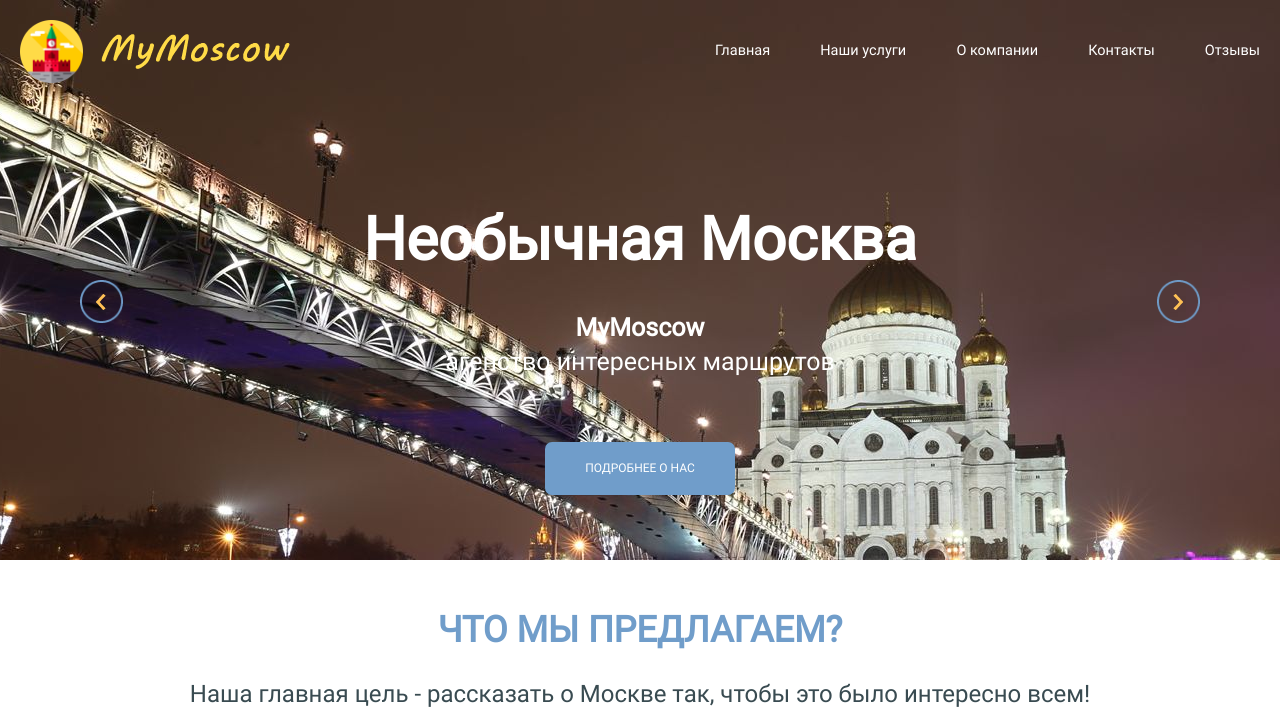
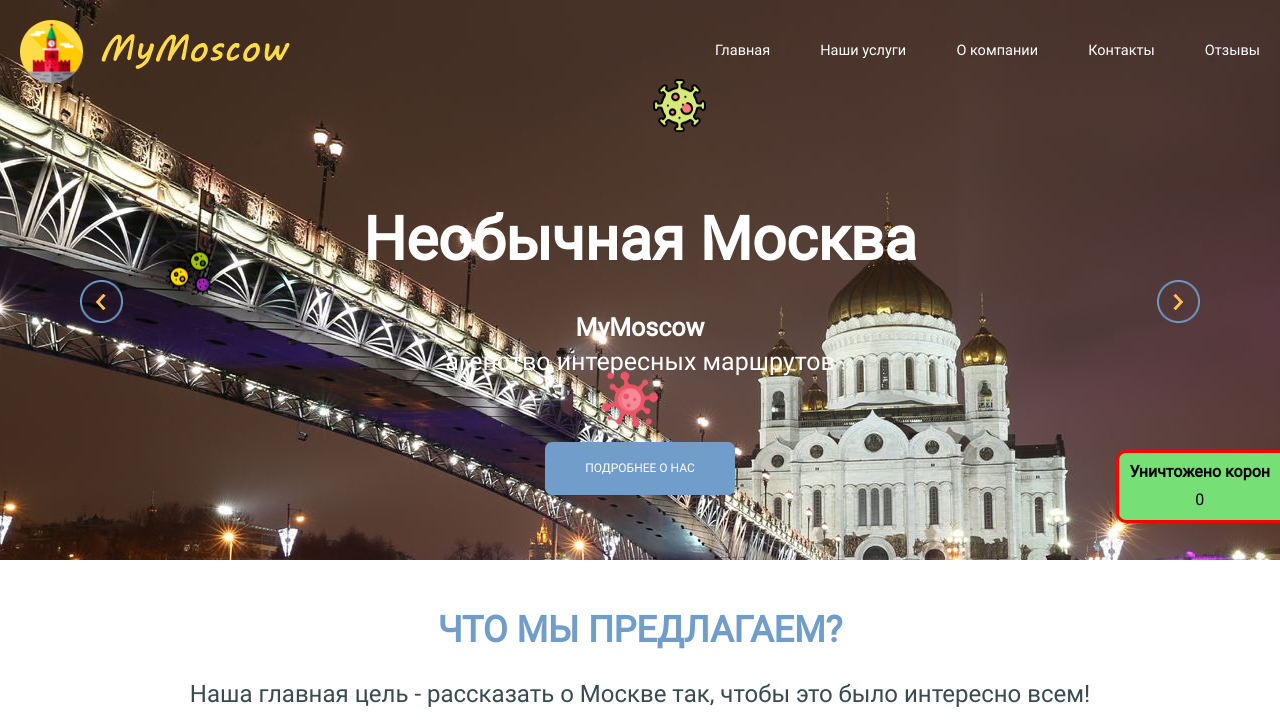
Before and after one commit to TimaPaps/project_1, a PHP site: page / in a window 1280 px wide. Shown: the top 722 px of the page. Run offline with PHP 8.4, Linux system fonts and the light colour scheme; data that the repository does not hold is empty.

Commit message:
добавил файл vanilla.js и на чистом js и css добавил анимацию - падающие короны и их уничтожение

```diff
--- a/css/style.css
+++ b/css/style.css
@@ -808,3 +808,55 @@ textarea {
 	background: #f4f6ff;
 }
 /*конец страницы поиска по клиентам*/
+
+/*начало - падающие снежинки*/
+.snowFlake {
+    /*background: white;
+    border-radius: 50%;*/
+    width: 60px;
+    height: 60px;
+    position: absolute;
+    top: 0;
+    left: 5;
+    animation: snow 11s infinite;
+    transform: translateY(0);
+    opacity: 1;
+    cursor: pointer;
+    z-index: 4;
+    background: url();
+}
+
+@keyframes snow {
+    70% {
+        opacity: 1;
+    }
+    100% {
+        transform: translateY(500px);
+        opacity: 0;
+    }
+}
+
+.windowCountFlakeKill {
+    background: rgb(118, 223, 118);
+    border: 3px solid red;
+    border-right: none;
+    border-radius: 10px 0 0 10px;
+    padding: 10px;
+    box-sizing: border-box;
+    min-width: 150px;
+    min-height: 50px;
+    position: absolute;
+    right: 0;
+    top: 450px;
+    z-index: 4;
+    text-align: center;
+}
+
+.windowCountFlakeKill h4 {
+    margin: 0 0 10px 0;
+}
+
+.windowCountFlakeKill p {
+    margin: 0;
+}
+/*конец - падающие снежинки*/
--- a/inc/footer.php
+++ b/inc/footer.php
@@ -51,5 +51,6 @@
     <script src="/js/jquery-3.5.1.min.js"></script>
     <script src="/js/script.js"></script>
     <script src="/images/images_page1/slides/slides.js"></script>
+    <script src="/js/vanilla.js"></script>
 </body>
 </html>
--- a/index.php
+++ b/index.php
@@ -76,7 +76,7 @@
     </div>
     <main>
         <section class="wrapper-block">
-            <div class="about">
+            <div id="about" class="about">
                 <h2>ЧТО МЫ ПРЕДЛАГАЕМ?</h2>
                 <p>Наша главная цель - рассказать о Москве так, чтобы это было интересно всем!</p>
                 <div class="about-item">
--- a/js/script.js
+++ b/js/script.js
@@ -1,6 +1,6 @@
 //выползающее меню header
 let countMenuBtn = 0;
-console.log(countMenuBtn);
+//console.log(countMenuBtn);
 
 $(window).resize(function() {
 
@@ -50,4 +50,4 @@ $(window).resize(function() {
         $('.header-menu-close-btn').css('display', 'none');
     }
 });
-console.log(countMenuBtn);
+//console.log(countMenuBtn);
--- /dev/null
+++ b/js/vanilla.js
@@ -0,0 +1,121 @@
+//начало - падающие снежинки
+
+let countFlake = 0;
+let countFlakeKill = 0;
+
+//создаю массив вирусов
+let virus = [
+    "url('/images/virus/virus.svg') center center / contain no-repeat",
+    "url('/images/virus/virus1.svg') center center / contain no-repeat",
+    "url('/images/virus/virus2.svg') center center / contain no-repeat",
+    "url('/images/virus/virus3.svg') center center / contain no-repeat",
+    "url('/images/virus/virus4.svg') center center / contain no-repeat",
+    "url('/images/virus/virus5.svg') center center / contain no-repeat",
+    "url('/images/virus/virus6.svg') center center / contain no-repeat",
+    "url('/images/virus/virus7.svg') center center / contain no-repeat",
+    "url('/images/virus/virus8.svg') center center / contain no-repeat",
+    "url('/images/virus/virus9.svg') center center / contain no-repeat"
+];
+
+// 1 создаю окно для подсчета удаленных снежинок
+// 1.1 создаю окно
+let windowCountFlakeKill = document.createElement('div');
+// 1.2 создаю заголовок и текст для вставки в окно
+let flakeKillText = document.createElement('h4');
+flakeKillText.textContent = "Уничтожено корон";
+let flakeKillCount = document.createElement('p');
+flakeKillCount.textContent = "0";
+
+// 1.3 задаю размеры и стили окна
+windowCountFlakeKill.classList.add('windowCountFlakeKill');
+
+// 1.4 вывожу окно на страницу с заголовком и счетчиком
+document.body.appendChild(windowCountFlakeKill);
+windowCountFlakeKill.prepend(flakeKillText); //заголовок
+windowCountFlakeKill.append(flakeKillCount); //счетчик
+
+// 2 создаю функцию для генерации снежинок
+function createFlake() {
+    // 2.1 создаю элемент
+    let flake = document.createElement('div');
+
+    // 2.2 изменяю элемент
+    /*//вариант добавления стилей элементу, но не стоит описывать все стили таким образом
+    flake.style.background = 'white';
+    flake.style.borderRadius = '50%';
+    flake.style.width = '60px';
+    flake.style.height = '60px';*/
+
+    // 2.2 изменяю элемент - правильный вариант - в файле стилей описать и подключить
+    flake.classList.add('snowFlake');
+    //вставляю рандомно из массива ссылки на картинки вирусов
+    flake.style.background = virus[Math.round(Math.random() * (virus.length - 1))];
+    //вывожу элемент в разных местах экрана
+    flake.style.left = Math.round(Math.random() * 90) + '%';
+    //меняю рандомно размеры элемента
+    function flakeSizeRandom(min, max) {
+        return Math.round(Math.random() * (max - min + 1)) + min + 'px';
+    }
+    let flakeWidth = flake.style.width = flakeSizeRandom(25, 60);
+    flake.style.height = flakeWidth;
+
+    // 2.3 обработчик события - при клике удаляю элемент
+    flake.addEventListener('click', function() {
+        flake.remove();  //или this.remove();
+        countFlakeKill++;
+        //вывожу количество удаленных элементов
+        flakeKillCount.innerText = countFlakeKill;
+        //после удаления вызываю функцию генерации элемента для создания нового элемента
+        createFlake(); //рекурсия - внутри функии вызываю эту же функцию
+    });
+
+    // 3 вывожу элемент на страницу
+    //помещаю эл-т flake в конец body (prepend - в начало)
+    document.body.appendChild(flake);
+    /*для не body -  let footer = document.querySelector('footer'); или ('.footer'); ХЗ;
+                     document.footer.appendChild(flake);*/
+}
+
+//помещаю интервал в переменную
+let flakeInterval = setInterval(function() {   //setInterval - для интервала выпадания снежинок
+    //ограничиваю кол-во элементов длинной массива с картинками вирусов
+    if (countFlake < virus.length) {
+        //вызываю функцию генерации элемента
+        createFlake();
+        countFlake++;
+    } else {
+        //останавливаю интервал
+        clearInterval(flakeInterval);
+    }
+}, 1730)
+
+//конец - падающие снежинки
+
+// 1 снежинки разных размеров - генерация случайных размеров
+// 2 вести подсчет убитых снежинок
+// 3 выводить кол-во убитых снежинок в отдельный информационный блок
+// 4 скачать с флэтикон снежинки и сделать случайный выбор изображения снежинок - нужен массив
+
+
+
+/*let about = document.querySelector('.about');
+//вывожу эл-т в формате объекта
+//console.dir(about);
+//вывожу св-во эл-та
+console.log(about.className);
+//перезаписываю данные в св-ве эл-та
+about.className = 'new-class about-class';
+//console.dir(about);
+//добавляю новый класс
+about.classList.add('hello');
+//вывожу сообщение через проверку в условной конструкции
+//if(about.classList.contains('hello')) {
+//    alert('Класс есть!');
+//}
+//получаю атрибут action элемента form и помещаю в переменную
+let form = document.querySelector('form').getAttribute('action');
+//устанавливаю новый атрибут data-name со значением user-form для элемента form
+document.querySelector('form').setAttribute('data-name', 'user-form');
+
+let out = document.querySelector('form');
+console.dir(out);*/
```
Also changed, not shown: images/virus/virus.svg (added), images/virus/virus1.svg (added), images/virus/virus2.svg (added), images/virus/virus3.svg (added), images/virus/virus4.svg (added), images/virus/virus5.svg (added), images/virus/virus6.svg (added), images/virus/virus7.svg (added), images/virus/virus8.svg (added), images/virus/virus9.svg (added).
